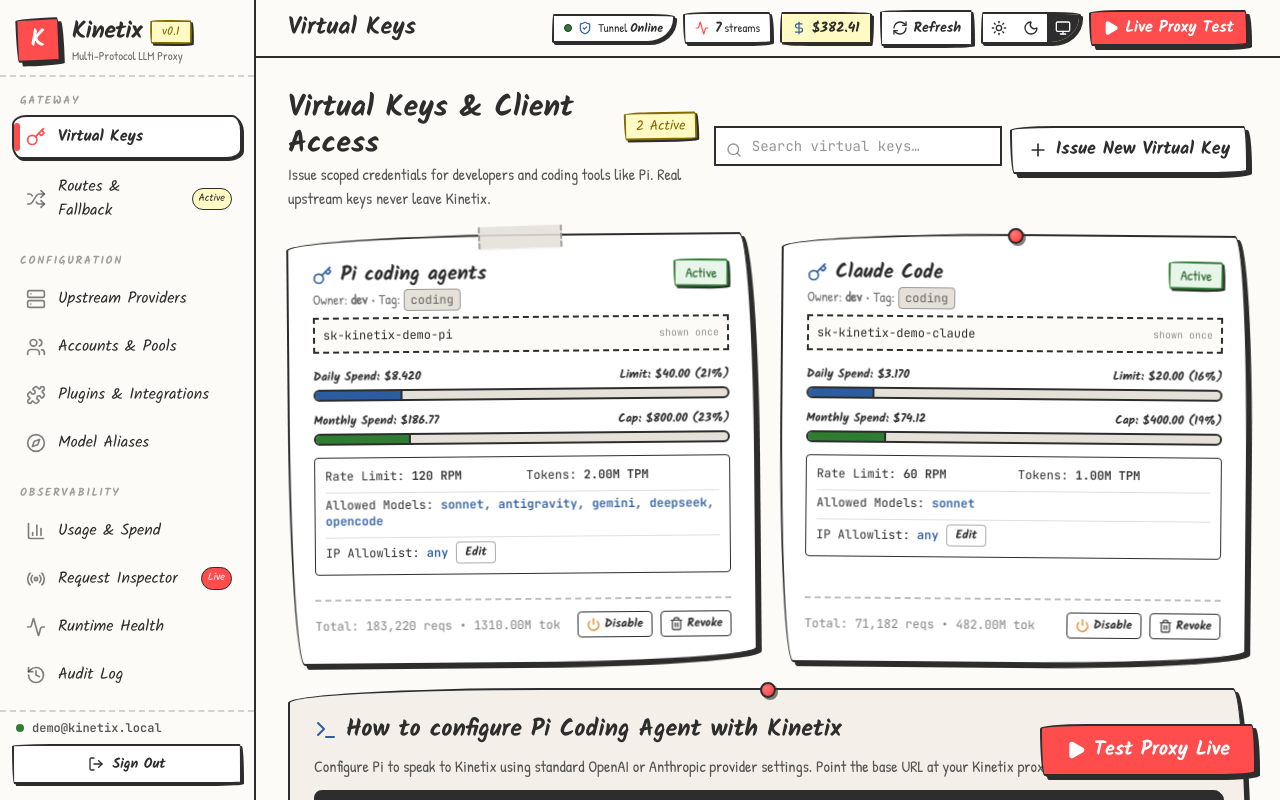
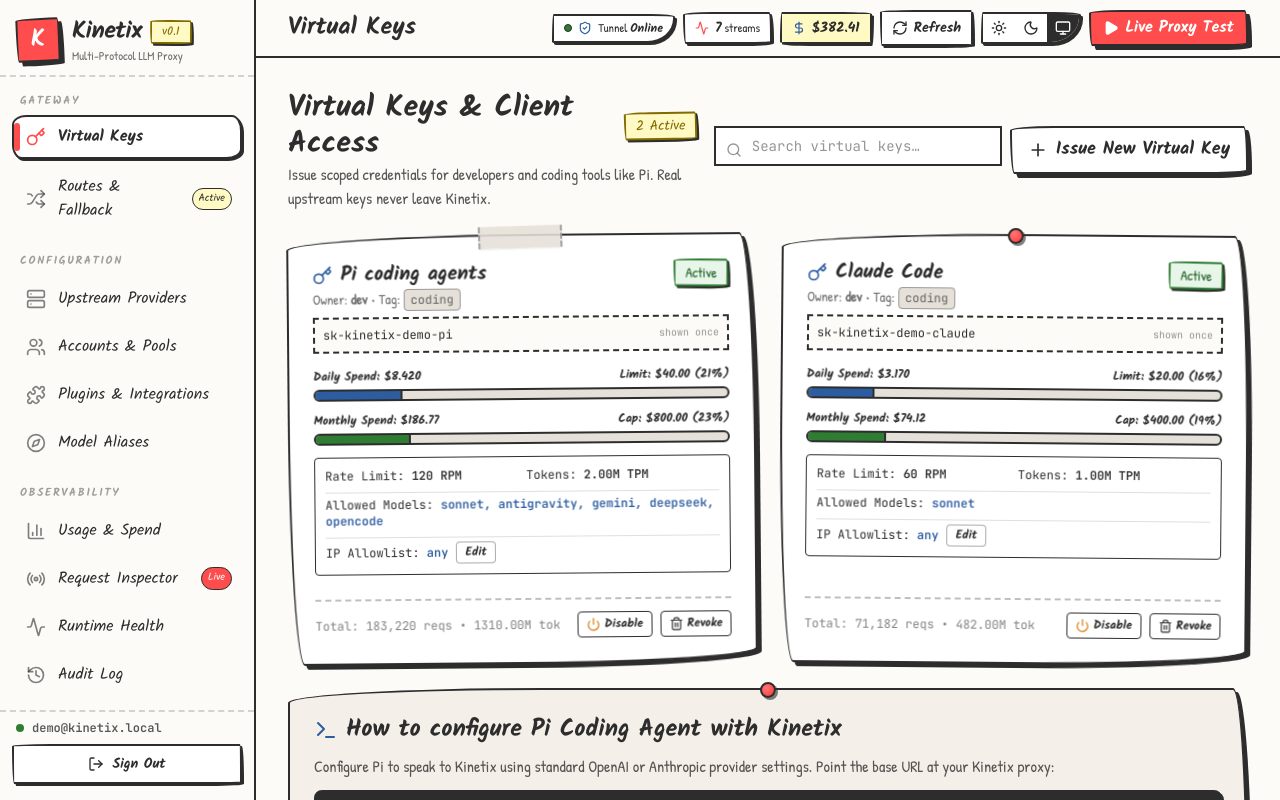
Before and after one commit to PrightCord/kinetix-frontend, a React (Vite) app: page / in a window 1280 px wide. Shown: the top 800 px of the page. Built offline with nearby package versions, Linux system fonts and the light colour scheme.

Commit message:
sync: update app to Kinetix #158

```diff
--- a/src/App.tsx
+++ b/src/App.tsx
@@ -21,7 +21,7 @@ import { HealthView } from './components/views/HealthView';
 import { LiveRequest } from './types';
 import { AliasesView } from './components/views/AliasesView';
 import { AuditView } from './components/views/AuditView';
-import { SquiggleDivider, SketchButton, SketchBadge } from './components/HandDrawnElements';
+import { SquiggleDivider } from './components/HandDrawnElements';
 import { EMPTY_METRICS } from './lib/mappers';
 import { Kinetix, ExportFile, UsageDay } from './lib/resources';
 import { SettingsView } from './components/views/SettingsView';
@@ -39,7 +39,7 @@ import {
   RequestLog,
   ProxyMetrics,
 } from './types';
-import { Play, AlertTriangle } from 'lucide-react';
+import { AlertTriangle } from 'lucide-react';
 
 type AuthState = 'checking' | 'signed-out' | 'signed-in';
 
@@ -608,18 +608,6 @@ export default function App() {
         </footer>
       </div>
 
-      <div className="fixed bottom-6 right-6 z-40">
-        <SketchButton
-          variant="danger"
-          size="lg"
-          onClick={() => setIsTesterOpen(true)}
-          className="gap-2 font-heading font-bold shadow-lg shadow-black/10"
-        >
-          <Play className="w-5 h-5 fill-[var(--surface)]" />
-          Test Proxy Live
-        </SketchButton>
-      </div>
-
       <LiveTesterModal
         isOpen={isTesterOpen}
         onClose={() => {
```
